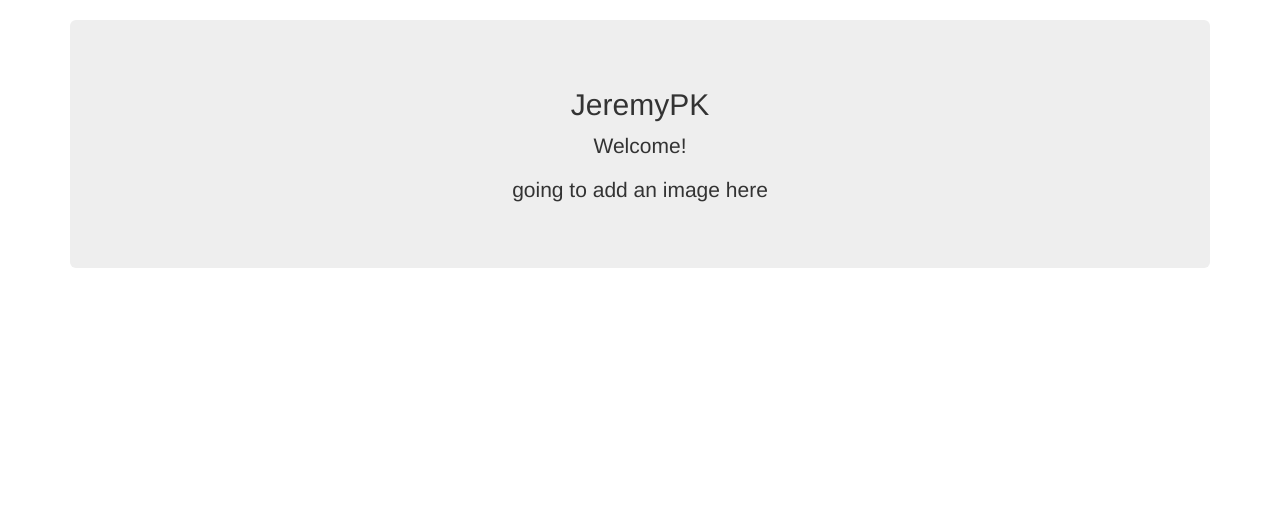
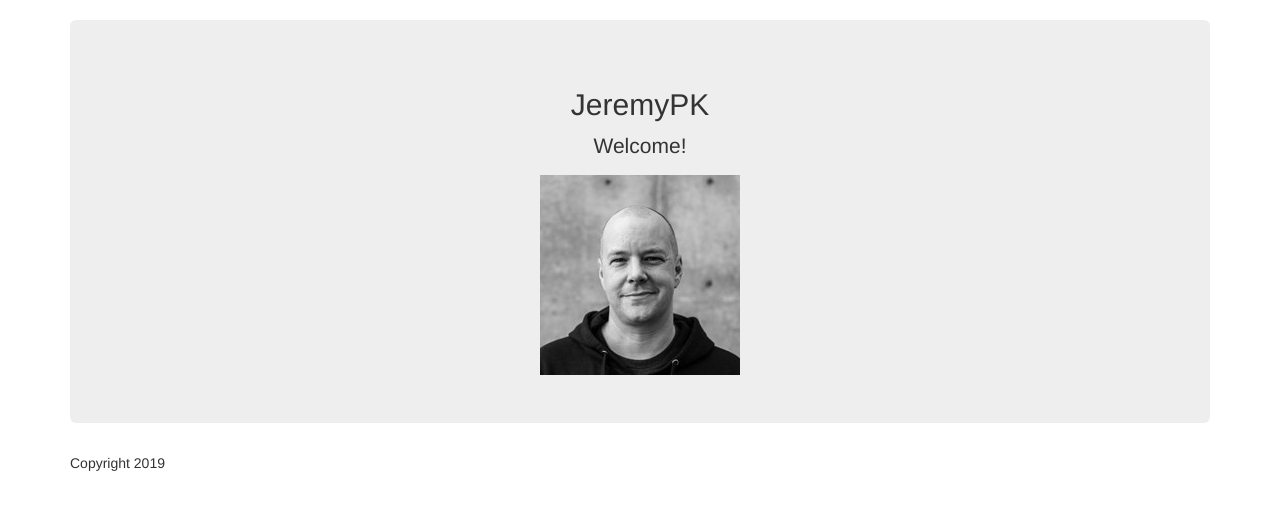
Before and after one commit to jpkeeton/Flask2018.1, a Flask app: page / in a window 1280 px wide. Shown: the part 52-562 px from the top of the page. Run offline with Flask 2, Linux system fonts and the light colour scheme; some libraries are stand-ins or nearby versions.

Commit message:
adding image and starting to adjust colors

```diff
--- a/static/css/main.css
+++ b/static/css/main.css
@@ -8,7 +8,9 @@ body {
  * Formatting the header area
  */
 header {
-  background-color: #DFB887;
+  /*background-color: #DFB887;*/
+  /*trying to get some earthy colors going here*/
+  background-color: #604F31;
   height: 35px;
   width: 100%;
   opacity: .9;
--- a/templates/home.html
+++ b/templates/home.html
@@ -4,7 +4,20 @@
     <div class="jumbotron text-center">
         <h2>JeremyPK</h2>
         <p class="lead">Welcome!</p>
-        <p>going to add an image here<p></p>
+        <img src="/static/images/KeetonBnW.jpg">
+    </div>
 
-    </div>
+
+<!--<div class="row">-->
+  <!--<div class="column">a</div>-->
+  <!--<div class="column">b</div>-->
+  <!--<div class="column">c</div>-->
+<!--</div>-->
+
+
+<footer>
+  <p>Copyright 2019</p>
+</footer>
+
+
 {% endblock %}
```
